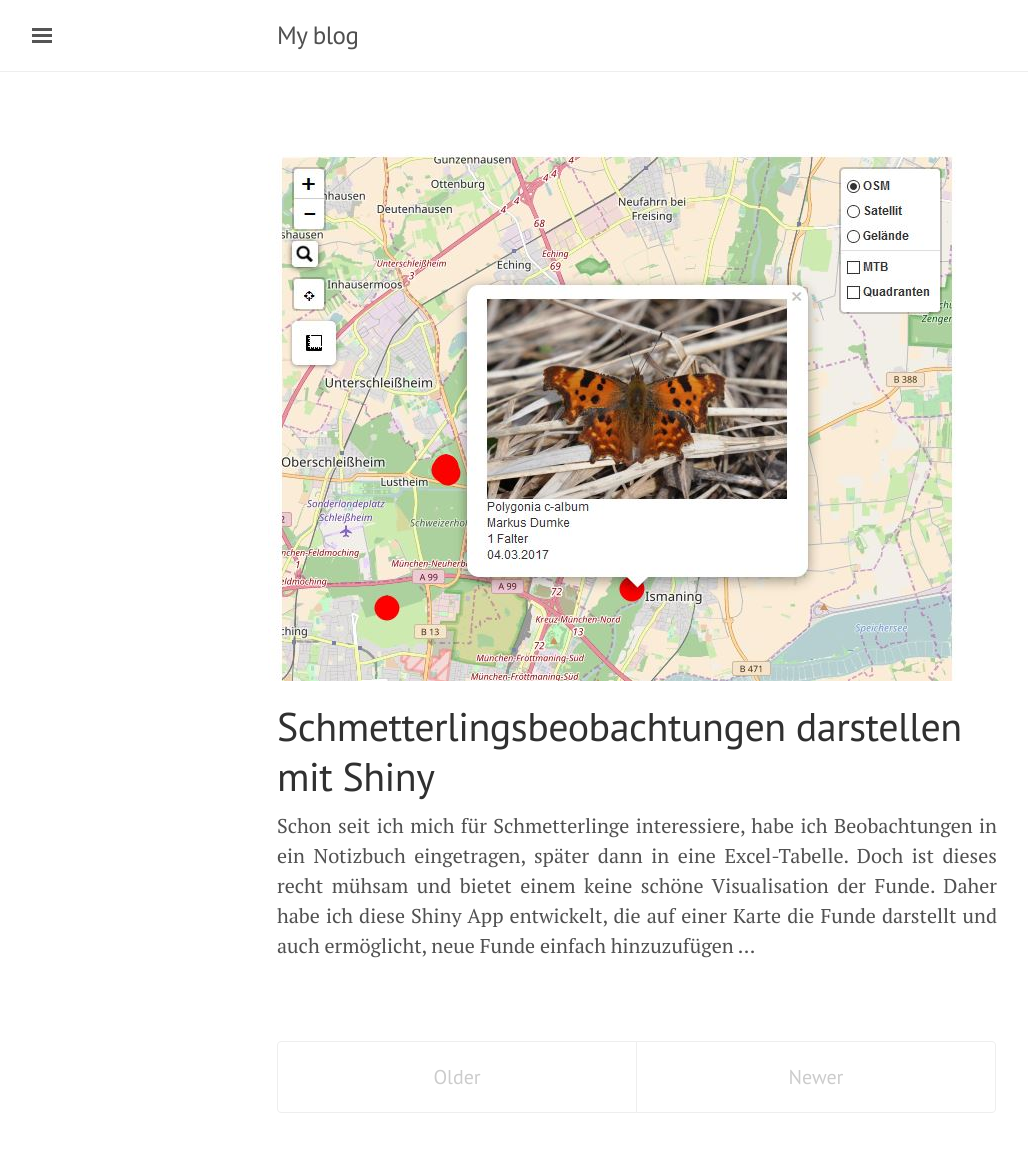
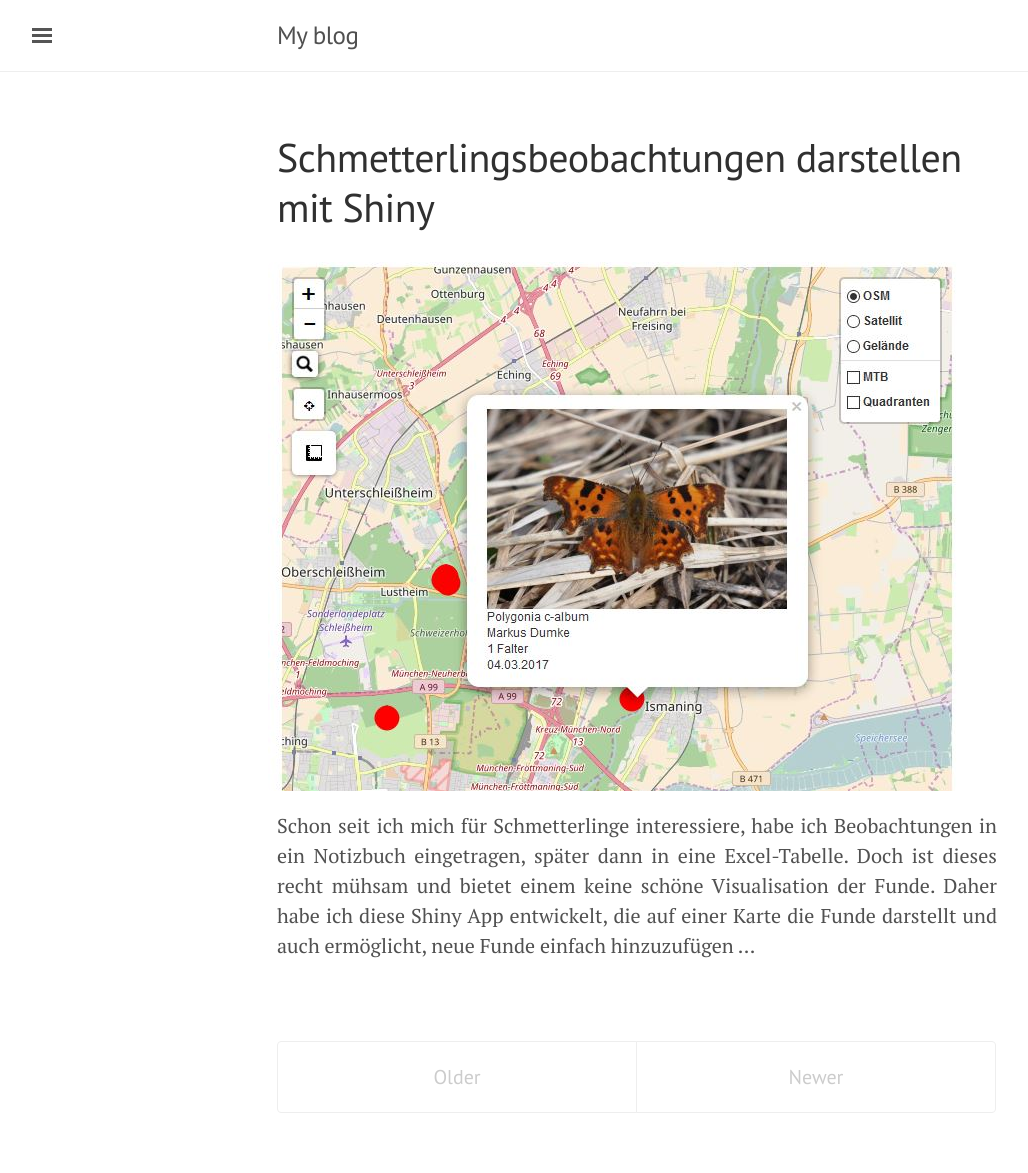
Before and after one commit to markdumke/Blog, a Jekyll site: the page built from index.html, in a window 1280 px wide. Shown: the whole page, without its empty margins (3-1031 px from the left). Built offline with Jekyll 4.4.1, drawn with Linux system fonts in a browser that asks for light colours; the list of posts is cut into pages by our own code.

Commit message:
revert order of image and blog post oon index page

```diff
--- a/index.html
+++ b/index.html
@@ -7,16 +7,17 @@ title: Home
   {% for post in paginator.posts %}
   <div class="post">
 
+    <h1 class="post-title">
+      <a href="{{ site.url }}/{{ post.url }}" class="abstract-text">
+        {{ post.title }}
+      </a>
+    </h1>
+
     <!-- add image  style="    float: right;  margin: 0px 20px 20px 0px;"  -->
       {% if  post.image %}
       <img class="abstract-image"  src="{{ site.url }}/assets/{{ post.image }}"  >
       {% endif %}
 
-    <h1 class="post-title">
-      <a href="{{ site.url }}/{{ post.url }}" class="abstract-text">
-        {{ post.title }}
-      </a>
-    </h1>
 
   <!--  <span class="post-date" >{{ post.date | date_to_string }}</span> -->
 
```
